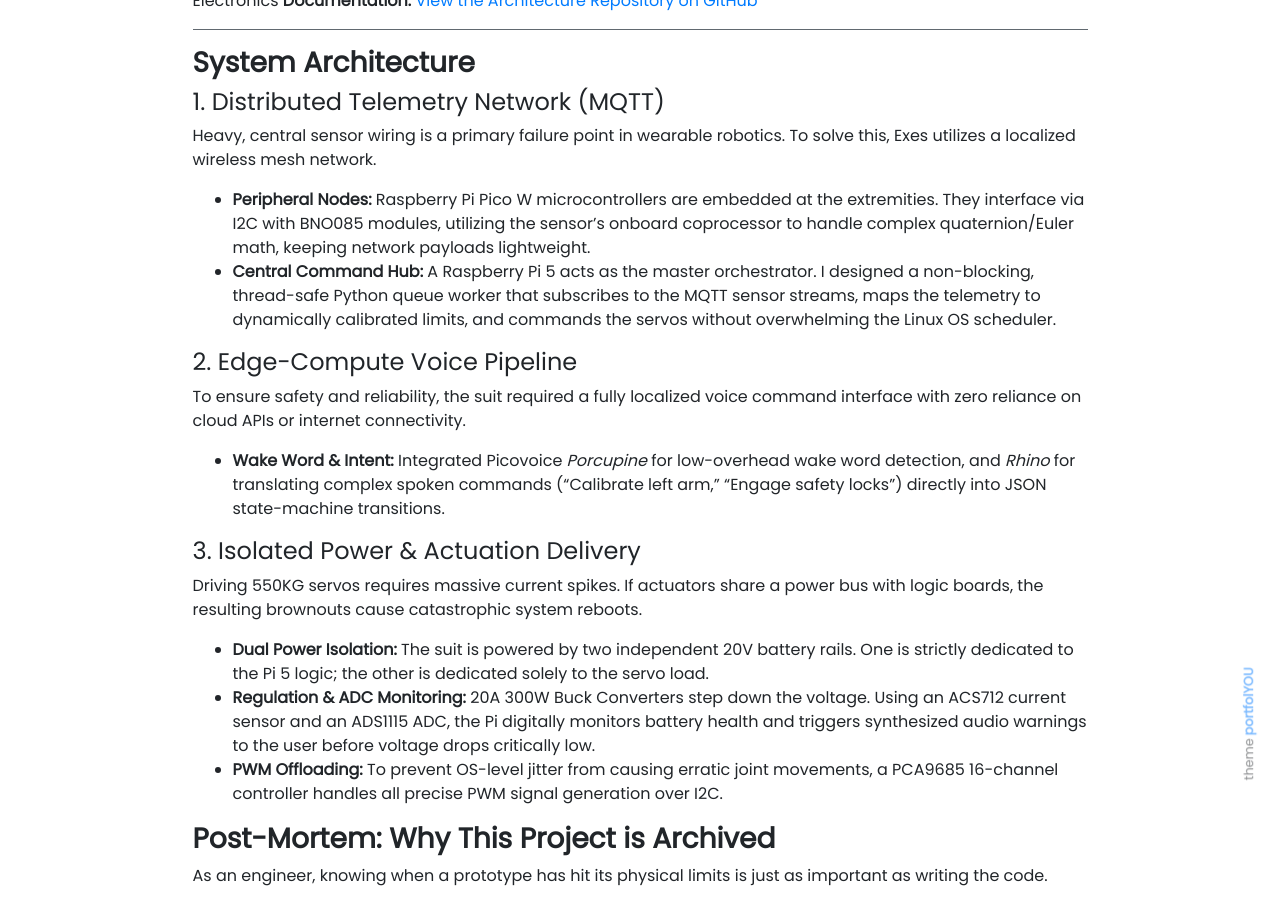
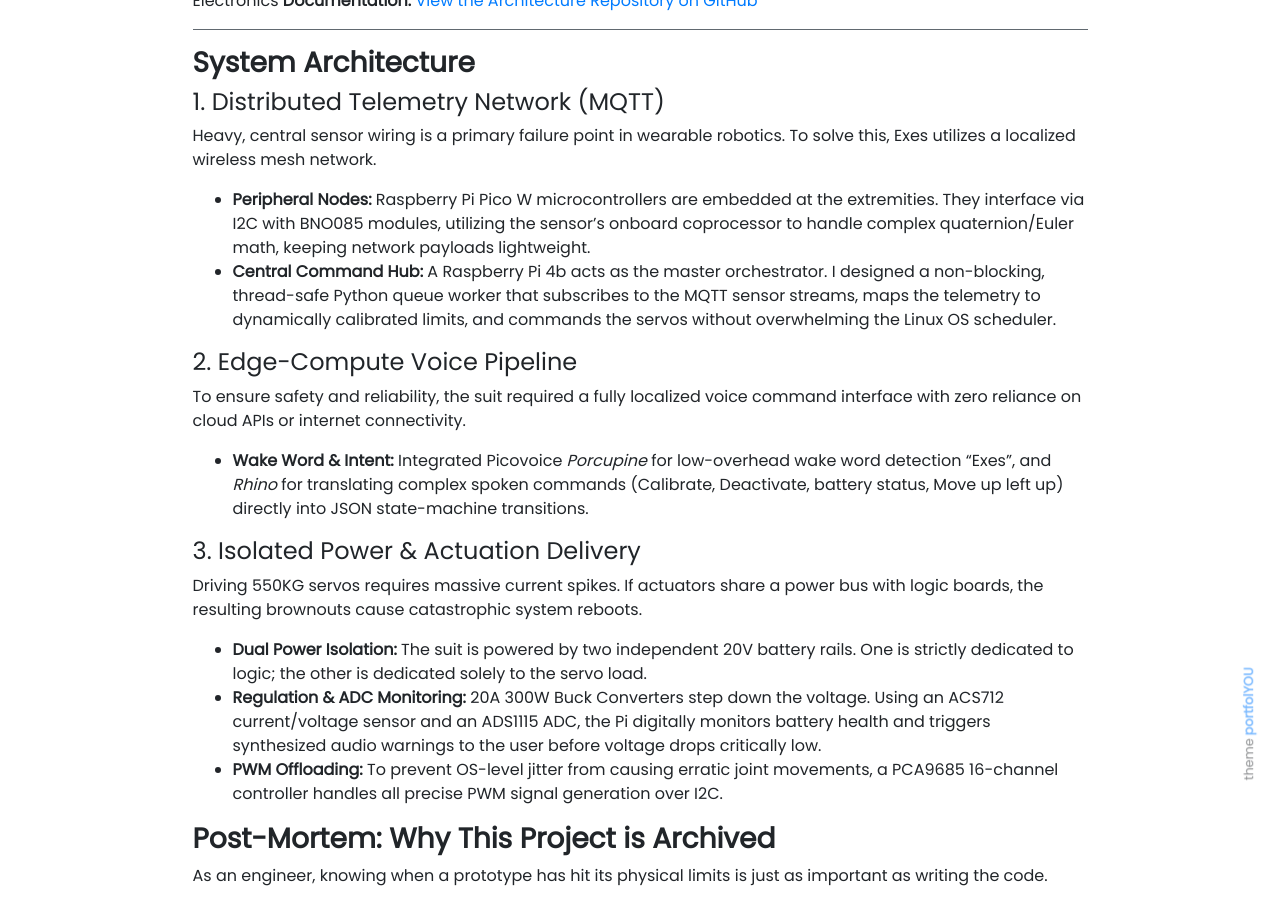
Before and after one commit to mistabowhunta/github.io, a Jekyll site: the page built from _projects/exes-exoskeleton.md, in a window 1280 px wide and 900 px high, scrolled down 343 px. Built offline with Jekyll 4.4.1, drawn with Linux system fonts in a browser that asks for light colours.

Commit message:
Update exes-exoskeleton.md

```diff
--- a/_projects/exes-exoskeleton.md
+++ b/_projects/exes-exoskeleton.md
@@ -18,16 +18,16 @@ Project Exes was an R&D initiative to build a high-torque, voice-controlled robo
 #### 1. Distributed Telemetry Network (MQTT)
 Heavy, central sensor wiring is a primary failure point in wearable robotics. To solve this, Exes utilizes a localized wireless mesh network.
 * **Peripheral Nodes:** Raspberry Pi Pico W microcontrollers are embedded at the extremities. They interface via I2C with BNO085 modules, utilizing the sensor's onboard coprocessor to handle complex quaternion/Euler math, keeping network payloads lightweight.
-* **Central Command Hub:** A Raspberry Pi 5 acts as the master orchestrator. I designed a non-blocking, thread-safe Python queue worker that subscribes to the MQTT sensor streams, maps the telemetry to dynamically calibrated limits, and commands the servos without overwhelming the Linux OS scheduler.
+* **Central Command Hub:** A Raspberry Pi 4b acts as the master orchestrator. I designed a non-blocking, thread-safe Python queue worker that subscribes to the MQTT sensor streams, maps the telemetry to dynamically calibrated limits, and commands the servos without overwhelming the Linux OS scheduler.
 
 #### 2. Edge-Compute Voice Pipeline
 To ensure safety and reliability, the suit required a fully localized voice command interface with zero reliance on cloud APIs or internet connectivity.
-* **Wake Word & Intent:** Integrated Picovoice *Porcupine* for low-overhead wake word detection, and *Rhino* for translating complex spoken commands ("Calibrate left arm," "Engage safety locks") directly into JSON state-machine transitions.
+* **Wake Word & Intent:** Integrated Picovoice *Porcupine* for low-overhead wake word detection "Exes", and *Rhino* for translating complex spoken commands (Calibrate, Deactivate, battery status, Move up left up) directly into JSON state-machine transitions.
 
 #### 3. Isolated Power & Actuation Delivery
 Driving 550KG servos requires massive current spikes. If actuators share a power bus with logic boards, the resulting brownouts cause catastrophic system reboots.
-* **Dual Power Isolation:** The suit is powered by two independent 20V battery rails. One is strictly dedicated to the Pi 5 logic; the other is dedicated solely to the servo load.
-* **Regulation & ADC Monitoring:** 20A 300W Buck Converters step down the voltage. Using an ACS712 current sensor and an ADS1115 ADC, the Pi digitally monitors battery health and triggers synthesized audio warnings to the user before voltage drops critically low.
+* **Dual Power Isolation:** The suit is powered by two independent 20V battery rails. One is strictly dedicated to logic; the other is dedicated solely to the servo load.
+* **Regulation & ADC Monitoring:** 20A 300W Buck Converters step down the voltage. Using an ACS712 current/voltage sensor and an ADS1115 ADC, the Pi digitally monitors battery health and triggers synthesized audio warnings to the user before voltage drops critically low.
 * **PWM Offloading:** To prevent OS-level jitter from causing erratic joint movements, a PCA9685 16-channel controller handles all precise PWM signal generation over I2C.
 
 ### **Post-Mortem: Why This Project is Archived**
```
Also changed, not shown: other parts of _projects/exes-exoskeleton.md (+1 -1 lines).
